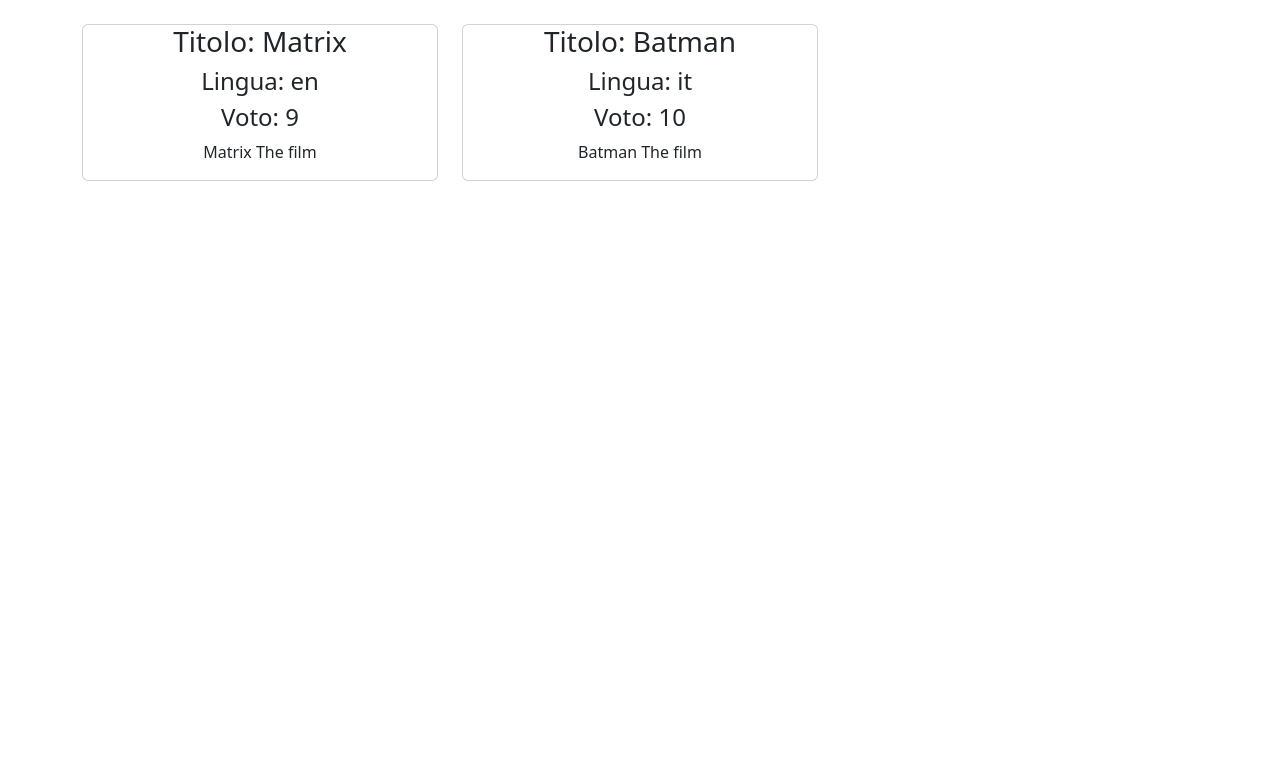
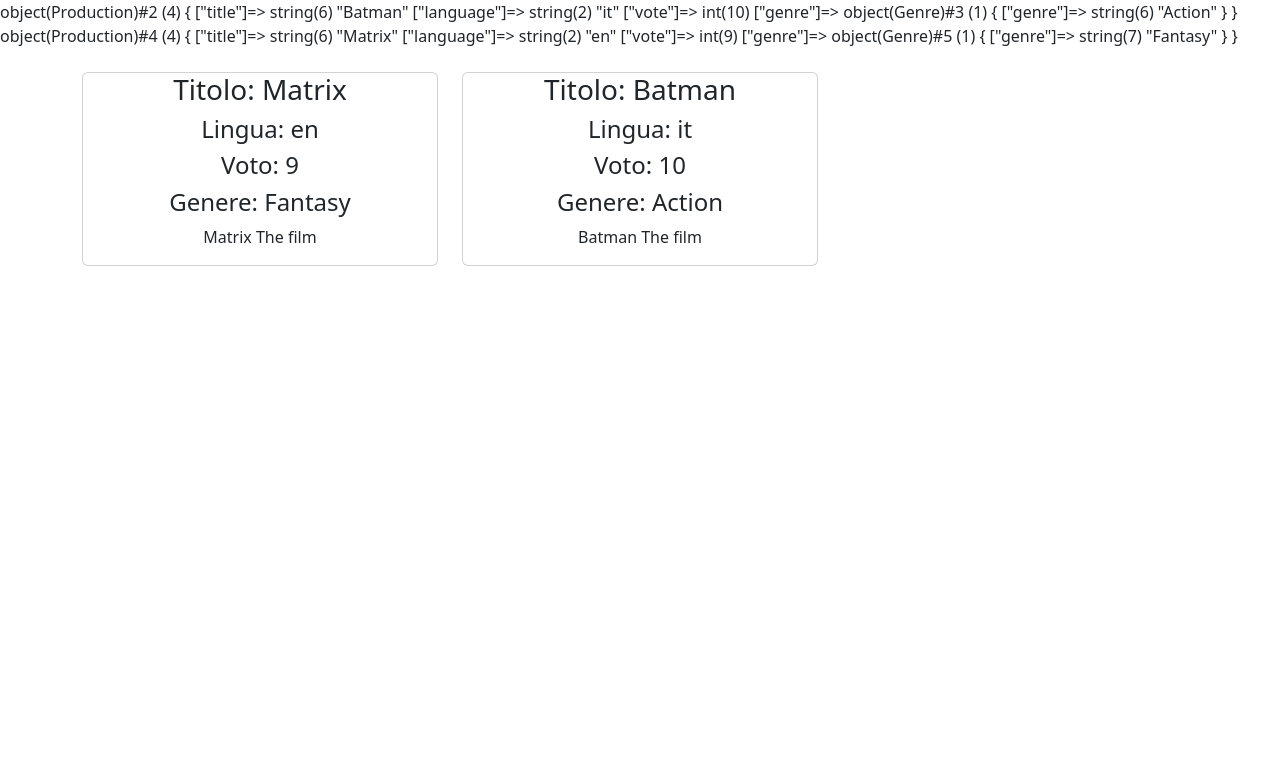
Before and after one commit to mattemutti/php-oop-1, a PHP site: page / in a window 1280 px wide. Shown: the top 775 px of the page. Run offline with PHP 8.4, Linux system fonts and the light colour scheme.

Commit message:
add genre file

```diff
--- /dev/null
+++ b/Models/Genre.php
@@ -0,0 +1,11 @@
+<?php
+
+class Genre
+{
+	public $genre;
+	public function __construct(string $genre)
+	{
+		$this->genre = $genre;
+
+	}
+}
--- a/Models/Production.php
+++ b/Models/Production.php
@@ -6,13 +6,16 @@ class Production
 	public $title;
 	public $language;
 	public $vote;
+	public $genre;
 
 
-	public function __construct(string $title, string $language, int $vote)
+	public function __construct(string $title, string $language, int $vote, Genre $genre)
 	{
 		$this->title = $title;
 		$this->language = $language;
 		$this->vote = $vote;
+		$this->genre = $genre;
+
 	}
 
 	public function greetings()
--- a/index.php
+++ b/index.php
@@ -1,20 +1,23 @@
 <?php
 
 require_once __DIR__ . '/Models/Production.php';
+require_once __DIR__ . '/Models/Genre.php';
 
 
 // Istanziate poi almeno due oggetti Production
 
-$batman = new Production('Batman', 'it', 10);
-$matrix = new Production('Matrix', 'en', 9);
+$batman = new Production('Batman', 'it', 10, new Genre('Action'));
+$matrix = new Production('Matrix', 'en', 9, new Genre('Fantasy'));
 
 
 
 
 // stampate a schermo i loro valori.
-// var_dump($batman, $matrix);
+var_dump($batman, $matrix);
 
 //echo $batman->greetings();
+
+
 
 
 
@@ -44,6 +47,7 @@ $matrix = new Production('Matrix', 'en', 9);
 						<h3>Titolo: <?= $matrix->title ?></h3>
 						<h4>Lingua: <?= $matrix->language ?></h4>
 						<h4>Voto: <?= $matrix->vote ?></h4>
+						<h4>Genere: <?= $matrix->genre->genre ?></h4>
 						<p><?= $matrix->greetings() ?></p>
 					</div>
 				</div>
@@ -52,6 +56,7 @@ $matrix = new Production('Matrix', 'en', 9);
 						<h3>Titolo: <?= $batman->title ?></h3>
 						<h4>Lingua: <?= $batman->language ?></h4>
 						<h4>Voto: <?= $batman->vote ?></h4>
+						<h4>Genere: <?= $batman->genre->genre ?></h4>
 						<p><?= $batman->greetings() ?></p>
 
 					</div>
```
